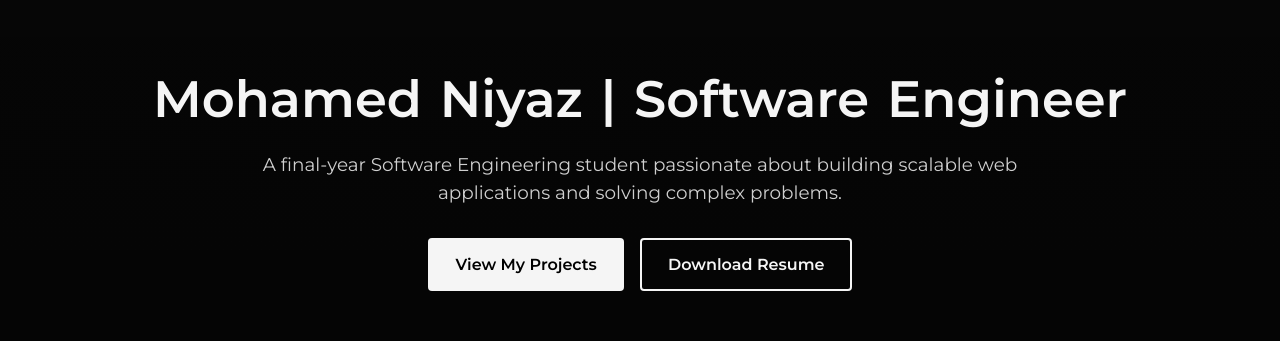
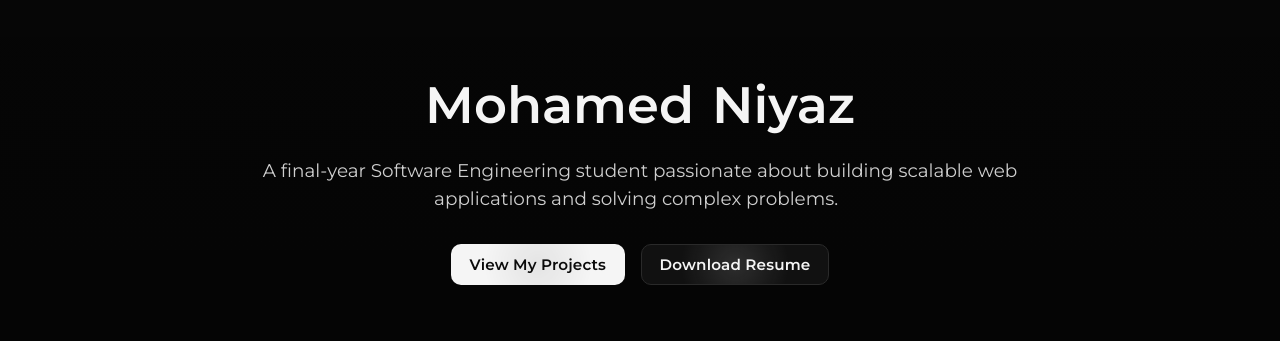
Before and after one commit to mohamedniyaz219/Portfolio, a React (Vite) app: page / in a window 1280 px wide. Shown: the part 275-616 px from the top of the page. Built offline with nearby package versions, Linux system fonts and the light colour scheme.

Commit message:
completed 60 %

```diff
--- a/src/App.css
+++ b/src/App.css
@@ -192,3 +192,77 @@ html { scroll-behavior: smooth; }
   60% { filter: blur(4px); opacity: .7; }
   100% { filter: blur(0); opacity: 1; transform: none; }
 }
+
+/* Interactive Hover Button */
+.ihb {
+  --x: 50%;
+  --y: 50%;
+  position: relative;
+  display: inline-flex;
+  align-items: center;
+  justify-content: center;
+  gap: .5rem;
+  padding: .75rem 1.1rem;
+  border-radius: 10px;
+  font-weight: 600;
+  font-size: 0.95rem;
+  line-height: 1;
+  border: 1px solid #2a2a2a;
+  cursor: pointer;
+  overflow: hidden;
+  text-decoration: none;
+  color: var(--color-text);
+  will-change: transform;
+  transition: transform 180ms ease, border-color 200ms ease, background-color 200ms ease, filter 200ms ease;
+  background:
+    radial-gradient(120px circle at var(--x) var(--y), rgba(255,255,255,0.12), transparent 45%)
+    , var(--color-surface);
+}
+
+.ihb .ihb-label { position: relative; z-index: 2; letter-spacing: .15px; }
+
+.ihb::before {
+  content: "";
+  position: absolute;
+  inset: 0;
+  background:
+    radial-gradient(180px circle at var(--x) var(--y), rgba(80,160,255,0.25), transparent 60%);
+  opacity: 0;
+  transition: opacity 200ms ease;
+  z-index: 1;
+}
+
+.ihb:hover { transform: translateY(-1px); border-color: #3a3a3a; }
+.ihb:hover::before { opacity: 1; }
+
+/* primary variant: high-contrast over dark bg */
+.ihb--primary {
+  background:
+    radial-gradient(120px circle at var(--x) var(--y), rgba(0,0,0,0.07), transparent 45%)
+    , var(--color-text);
+  color: #0b0b0b;
+  border-color: transparent;
+}
+.ihb--primary:hover { filter: brightness(0.98); color: #0a0a0a; }
+
+/* outline variant: subtle over surface */
+.ihb--outline {
+  background:
+    radial-gradient(120px circle at var(--x) var(--y), rgba(255,255,255,0.12), transparent 45%)
+    , var(--color-surface);
+}
+
+@media (prefers-reduced-motion: reduce) {
+  .ihb, .ihb::before { transition: none; }
+}
+
+/* Typewriter caret */
+.tw-caret {
+  display: inline-block;
+  margin-left: .2ch;
+  color: var(--color-text);
+  opacity: 1;
+  animation: tw-blink 1s steps(2, start) infinite;
+}
+.tw-caret--done { animation: tw-blink 1.6s steps(2, start) infinite; }
+@keyframes tw-blink { 0%, 49% { opacity: 1; } 50%, 100% { opacity: 0; } }
--- a/src/App.jsx
+++ b/src/App.jsx
@@ -1,11 +1,13 @@
 import { useState, useEffect, useRef } from "react";
 import BlurText from "./BlurText";
+import TypewriterText from "./components/TypewriterText.jsx";
 import Spline from "@splinetool/react-spline";
 import "./App.css"; // restore design system styles
 import SimpleNav from "./SimpleNav.jsx";
 import TerminalAbout from "./components/TerminalAbout.jsx";
 import LogoLoop from "./components/LogoLoop.jsx";
 import ScrollFloat from "./components/ScrollFloat.jsx";
+import InteractiveHoverButton from "./components/InteractiveHoverButton.jsx";
 import { DotLottieReact } from "@lottiefiles/dotlottie-react";
 import aiMarketingLottie from "./assets/Blogging Black & White.lottie?url";
 import {
@@ -52,11 +54,11 @@ const navItems = [
 
 const projects = [
   {
-    title: "Project Title 1",
-    desc: "A brief 1-2 sentence description of the project, its purpose, and the problem it solves.",
-    tags: ["React", "Node.js"],
-    demo: "#",
-    code: "#",
+    title: "SpaceDive",
+    desc: "This is a frontend project which fetches real time data of position of asteroids using NASA public API and displays them in a 3D visualization and their relative positon from the planets.",
+    tags: ["HTML", "CSS", "JavaScript"],
+    demo: "https://spacedive-60033339891.development.catalystserverless.in/app/index.html",
+    code: "https://github.com/mohamedniyaz219/Nasa-Space-apps-Challenge.git",
   },
   {
     title: "Project Title 2",
@@ -193,7 +195,7 @@ function App() {
         </header>
         <div className="container hero-content">
           <BlurText
-            text="Mohamed Niyaz | Software Engineer"
+            text="Mohamed Niyaz"
             delay={200}
             animateBy="words"
             direction="bottom"
@@ -209,17 +211,20 @@ function App() {
               color: "var(--color-text)",
             }}
           />
-          <p
+          <TypewriterText
+            text="A final-year Software Engineering student passionate about building scalable web applications and solving complex problems."
+            speed={28}
+            startDelay={650}
+            as="p"
+            className=""
             style={{
               fontSize: "1.15rem",
               color: "var(--color-text-soft)",
               maxWidth: 820,
               margin: "0 auto 2rem",
             }}
-          >
-            A final-year Software Engineering student passionate about building
-            scalable web applications and solving complex problems.
-          </p>
+            ariaLabel="Intro summary typed text"
+          />
           <div
             style={{
               display: "flex",
@@ -229,12 +234,16 @@ function App() {
               marginTop: "0.5rem",
             }}
           >
-            <a href="#projects" className="btn btn-primary">
+            <InteractiveHoverButton href="#projects" variant="primary">
               View My Projects
-            </a>
-            <a href="/resume.pdf" download className="btn btn-outline">
+            </InteractiveHoverButton>
+            <InteractiveHoverButton
+              href="/resume.pdf"
+              variant="outline"
+              download
+            >
               Download Resume
-            </a>
+            </InteractiveHoverButton>
           </div>
         </div>
       </section>
--- /dev/null
+++ b/src/components/InteractiveHoverButton.jsx
@@ -0,0 +1,86 @@
+import React, { useCallback, useRef } from "react";
+
+/**
+ * InteractiveHoverButton
+ * - Mouse-follow glow using CSS variables
+ * - Variant: primary | outline
+ * - Renders <a> if href is provided; otherwise <button>
+ */
+export default function InteractiveHoverButton({
+  text,
+  children,
+  className = "",
+  variant = "primary",
+  href,
+  onMouseMove,
+  onMouseLeave,
+  ...rest
+}) {
+  const ref = useRef(null);
+
+  const handleMouseMove = useCallback(
+    (e) => {
+      const el = ref.current;
+      if (!el) return;
+      const rect = el.getBoundingClientRect();
+      const x = e.clientX - rect.left;
+      const y = e.clientY - rect.top;
+      el.style.setProperty("--x", `${x}px`);
+      el.style.setProperty("--y", `${y}px`);
+      onMouseMove && onMouseMove(e);
+    },
+    [onMouseMove]
+  );
+
+  const handleMouseLeave = useCallback(
+    (e) => {
+      const el = ref.current;
+      if (el) {
+        el.style.removeProperty("--x");
+        el.style.removeProperty("--y");
+      }
+      onMouseLeave && onMouseLeave(e);
+    },
+    [onMouseLeave]
+  );
+
+  const classes = [
+    "ihb",
+    variant === "outline" ? "ihb--outline" : "ihb--primary",
+    className,
+  ]
+    .filter(Boolean)
+    .join(" ");
+
+  const content = (
+    <span className="ihb-label">{children || text || "Button"}</span>
+  );
+
+  if (href) {
+    return (
+      <a
+        ref={ref}
+        href={href}
+        className={classes}
+        onMouseMove={handleMouseMove}
+        onMouseLeave={handleMouseLeave}
+        {...rest}
+      >
+        {content}
+      </a>
+    );
+  }
+
+  return (
+    <button
+      ref={ref}
+      type="button"
+      className={classes}
+      onMouseMove={handleMouseMove}
+      onMouseLeave={handleMouseLeave}
+      {...rest}
+    >
+      {content}
+    </button>
+  );
+}
--- a/src/components/ScrollFloat.jsx
+++ b/src/components/ScrollFloat.jsx
@@ -43,8 +43,7 @@ const ScrollFloat = ({
 
     const charElements = el.querySelectorAll(".inline-block");
 
-    const ctx = gsap.context(() => {
-      const stConfig = {
+    const stBase = {
       trigger: el,
       scroller,
       start: scrollStart,
@@ -52,9 +51,13 @@ const ScrollFloat = ({
       toggleActions,
     };
     if (scrub) {
-        stConfig.scrub = true;
-        stConfig.end = scrollEnd;
+      stBase.scrub = true;
+      stBase.end = scrollEnd;
     }
+
+    const mm = gsap.matchMedia();
+
+    const build = (dur, stag) =>
       gsap.fromTo(
         charElements,
         {
@@ -66,19 +69,28 @@ const ScrollFloat = ({
           transformOrigin: "50% 0%",
         },
         {
-          duration: animationDuration,
+          duration: dur,
           ease,
           opacity: 1,
           yPercent: 0,
           scaleY: 1,
           scaleX: 1,
-          stagger,
-          scrollTrigger: stConfig,
+          stagger: stag,
+          scrollTrigger: stBase,
         }
       );
-    }, el);
 
-    return () => ctx.revert();
+    // Under 640px: shorter duration and stagger for tighter pacing
+    mm.add("(max-width: 640px)", () => {
+      const dur = Math.max(0.5, animationDuration * 0.85);
+      const stag = Math.max(0.02, stagger * 0.8);
+      return build(dur, stag);
+    });
+
+    // 641px and up: use provided values
+    mm.add("(min-width: 641px)", () => build(animationDuration, stagger));
+
+    return () => mm.revert();
   }, [
     scrollContainerRef,
     animationDuration,
@@ -86,6 +98,9 @@ const ScrollFloat = ({
     scrollStart,
     scrollEnd,
     stagger,
+    scrub,
+    once,
+    toggleActions,
   ]);
 
   return (
--- /dev/null
+++ b/src/components/TypewriterText.jsx
@@ -0,0 +1,64 @@
+import React, { useEffect, useRef, useState } from "react";
+
+export default function TypewriterText({
+  text = "",
+  speed = 35, // ms per character
+  startDelay = 400, // initial delay before typing
+  className = "",
+  as: Tag = "p",
+  showCaret = true,
+  onComplete,
+  ariaLabel,
+  style,
+}) {
+  const [output, setOutput] = useState("");
+  const [done, setDone] = useState(false);
+  const indexRef = useRef(0);
+
+  useEffect(() => {
+    // Respect reduced-motion preferences
+    const mql = window.matchMedia("(prefers-reduced-motion: reduce)");
+    const noAnim = mql.matches || speed <= 0;
+
+    if (noAnim) {
+      setOutput(text);
+      setDone(true);
+      onComplete && onComplete();
+      return;
+    }
+
+    let rafId;
+    let timeoutId = setTimeout(() => {
+      const tick = () => {
+        indexRef.current += 1;
+        setOutput(text.slice(0, indexRef.current));
+        if (indexRef.current >= text.length) {
+          setDone(true);
+          onComplete && onComplete();
+          return;
+        }
+        rafId = setTimeout(tick, speed);
+      };
+      tick();
+    }, Math.max(0, startDelay));
+
+    return () => {
+      clearTimeout(timeoutId);
+      clearTimeout(rafId);
+    };
+  }, [text, speed, startDelay, onComplete]);
+
+  return (
+    <Tag className={className} aria-label={ariaLabel} style={style}>
+      <span>{output}</span>
+      {showCaret && (
+        <span
+          className={`tw-caret ${done ? "tw-caret--done" : ""}`}
+          aria-hidden="true"
+        >
+          |
+        </span>
+      )}
+    </Tag>
+  );
+}
```
Lines whose indentation alone changed are shown as unchanged.
